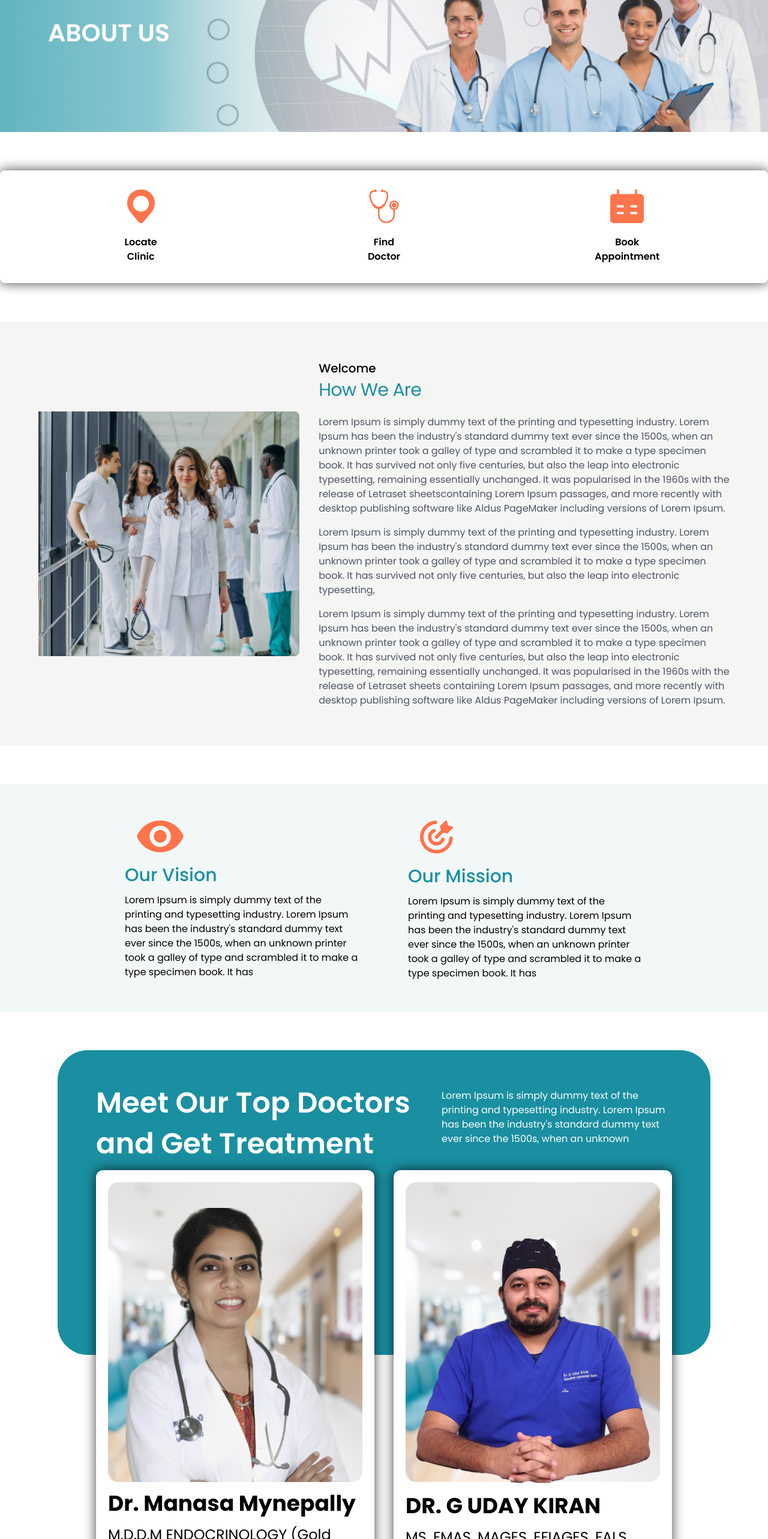
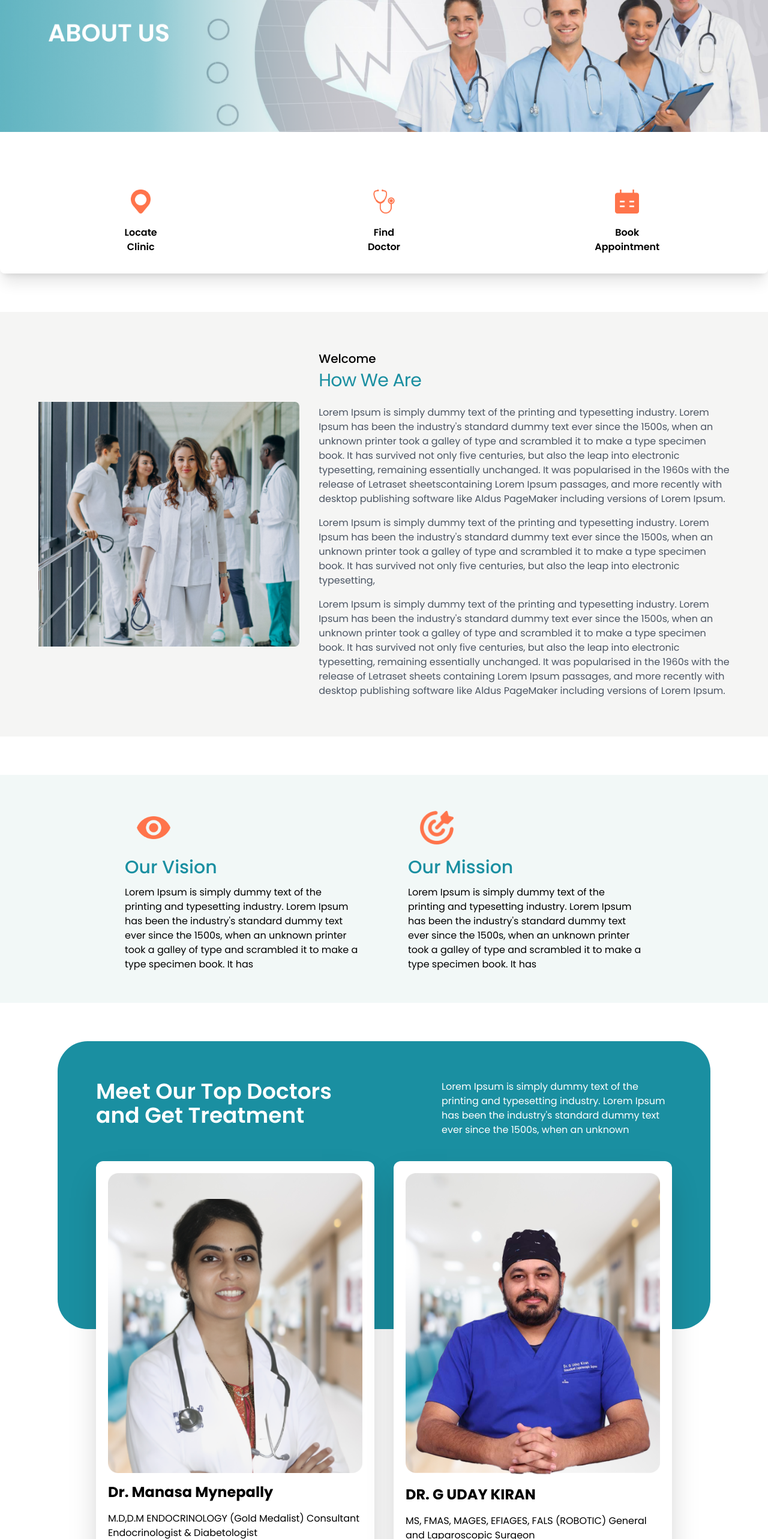
Before and after one commit to Rahul-Katari/saifee, a React (Create React App) app: page /about in a window 1280 px wide. Shown: the part 234-2800 px from the top of the page at 60% size. Built offline with nearby package versions, Linux system fonts and the light colour scheme.

Commit message:
Update styles and text sizes in CallUs, Excellence, IconText, OurTopDoctors, and About components

```diff
--- a/src/components/CallUs.js
+++ b/src/components/CallUs.js
@@ -3,14 +3,14 @@ import { IconPhoneFilled } from "@tabler/icons-react";
 const CallUs = () => {
   return (
     <div className="flex md:my-20 my-12 justify-center">
-      <div className="p-5 text-white bg-highlight rounded shadow-3xl flex items-center inline md:gap-12 gap-6">
+      <div className="p-5 text-white bg-highlight rounded shadow-2xl flex items-center inline md:gap-12 gap-6">
         <IconPhoneFilled
-          size={window.innerWidth <= 768 ? 40 : 90}
+          size={window.innerWidth <= 768 ? 40 : 60}
           className="rounded-full md:p-3 p-2 border border-2"
         />
         <div>
-          <p className="md:text-3xl">Call us now</p>
-          <h2 className="md:text-5xl text-2xl font-bold">
+          <p className="md:text-xl">Call us now</p>
+          <h2 className="md:text-3xl text-2xl font-semibold">
             <a href="tel:+917340040097">+91 73400 40097</a>
           </h2>
         </div>
--- a/src/components/Excellence.js
+++ b/src/components/Excellence.js
@@ -41,7 +41,7 @@ const Excellence = () => {
         <img src={banner} className="w-full" />
       </div>
       <div className="max-w-7xl m-auto">
-        <h1 className="uppercase text-theme text-4xl font-medium my-12 text-center">
+        <h1 className="uppercase text-theme text-3xl font-medium my-12 text-center">
           endocrinology
         </h1>
         <div className="grid grid-cols-2 lg:grid-cols-4 lg:gap-20 gap-5 mx-4">
@@ -54,7 +54,7 @@ const Excellence = () => {
             />
           ))}
         </div>
-        <h1 className="uppercase text-theme text-4xl font-medium my-12 text-center">
+        <h1 className="uppercase text-theme text-3xl font-medium my-12 text-center">
           general Surgery
         </h1>
         <div className="grid grid-cols-2 lg:grid-cols-4 lg:gap-20 gap-5 mx-4">
--- a/src/components/IconText.js
+++ b/src/components/IconText.js
@@ -5,7 +5,7 @@ const IconText = ({ iconText, iconSrc, text1, text2 }) => {
         {iconText ? (
           <h3 className="text-highlight text-4xl font-bold">{iconText}</h3>
         ) : (
-          <img src={iconSrc} alt="locate Clinic" />
+          <img src={iconSrc} className="w-10 h-10 object-contain" alt="locate Clinic" />
         )}
       </div>
       <p>{text1}</p>
--- a/src/components/OurTopDoctors.js
+++ b/src/components/OurTopDoctors.js
@@ -7,9 +7,9 @@ const OurTopDoctors = () => {
       <div className="md:mb-[650px] mb-[900px]">
         <div className="bg-theme md:m-12 m-4 md:mx-24 rounded-[50px] md:px-16 md:pt-16 p-6 pb-80 relative flex flex-col items-center">
           <div className="grid md:grid-cols-5 text-white">
-            <div className="md:text-5xl text-3xl font-semibold col-span-3">
+            <div className="md:text-4xl text-3xl font-semibold col-span-3">
               <h2>Meet Our Top Doctors</h2>
-              <h2 className="md:mt-5 my-2">and Get Treatment</h2>
+              <h2>and Get Treatment</h2>
             </div>
             <p className="col-span-2">
               Lorem Ipsum is simply dummy text of the printing and typesetting
@@ -19,13 +19,13 @@ const OurTopDoctors = () => {
           </div>
           <div className="absolute md:top-[200px] top-[250px] md:mx-16 mx-6">
             <div className="grid md:grid-cols-2 gap-8">
-              <div className="shadow-3xl p-5 rounded-xl flex flex-col bg-white">
+              <div className="shadow-2xl p-5 rounded-xl flex flex-col bg-white">
                 <img src={doctorManasa} />
                 <div>
-                  <h3 className="text-2xl md:text-4xl font-bold mt-4">
+                  <h3 className="text-2xl font-bold mt-4">
                     Dr. Manasa Mynepally
                   </h3>
-                  <p className="my-4 md:text-2xl">
+                  <p className="my-4">
                     M.D,D.M ENDOCRINOLOGY (Gold Medalist) Consultant
                     Endocrinologist & Diabetologist
                   </p>
@@ -34,13 +34,13 @@ const OurTopDoctors = () => {
                   </div>
                 </div>
               </div>
-              <div className="shadow-3xl p-5 rounded-xl flex flex-col bg-white">
+              <div className="shadow-2xl p-5 rounded-xl flex flex-col bg-white">
                 <img src={doctor} />
                 <div>
-                  <h3 className="text-2xl md:text-4xl font-bold mt-4">
+                  <h3 className="text-2xl font-bold mt-4">
                     DR. G UDAY KIRAN
                   </h3>
-                  <p className="my-4 md:text-2xl">
+                  <p className="my-4 ">
                     MS, FMAS, MAGES, EFIAGES, FALS (ROBOTIC) General and
                     Laparoscopic Surgeon
                   </p>
--- a/src/components/pages/About.js
+++ b/src/components/pages/About.js
@@ -29,7 +29,7 @@ const About = () => {
       <div>
         <img src={aboutBanner} className="w-full" />
         <section>
-          <div className="card grid grid-cols-3 items-center md:justify-around font-semibold text-center gap-y-8 max-w-7xl m-auto">
+          <div className="card shadow-xl grid grid-cols-3 items-center md:justify-around font-semibold text-center gap-y-8 max-w-7xl m-auto">
             {iconsbanner.map((icon, index) => {
               return (
                 <IconText
@@ -48,7 +48,7 @@ const About = () => {
           <div className="bg-banner md:flex gap-20 p-10 my-10 md:px-52">
             <div>
               <div>
-                <img src={vision} className="p-5" />
+                <img src={vision} className="p-5 w-24 h-24 object-contain" />
               </div>
               <h3 className="text-theme text-3xl font-medium">Our Vision</h3>
               <p className="py-3">
@@ -60,7 +60,7 @@ const About = () => {
             </div>
             <div>
               <div>
-                <img src={mission} className="p-5" />
+                <img src={mission} className="p-5 w-24 h-24 object-contain" />
               </div>
               <h3 className="text-theme text-3xl font-medium">Our Mission</h3>
               <p className="py-3">
```
